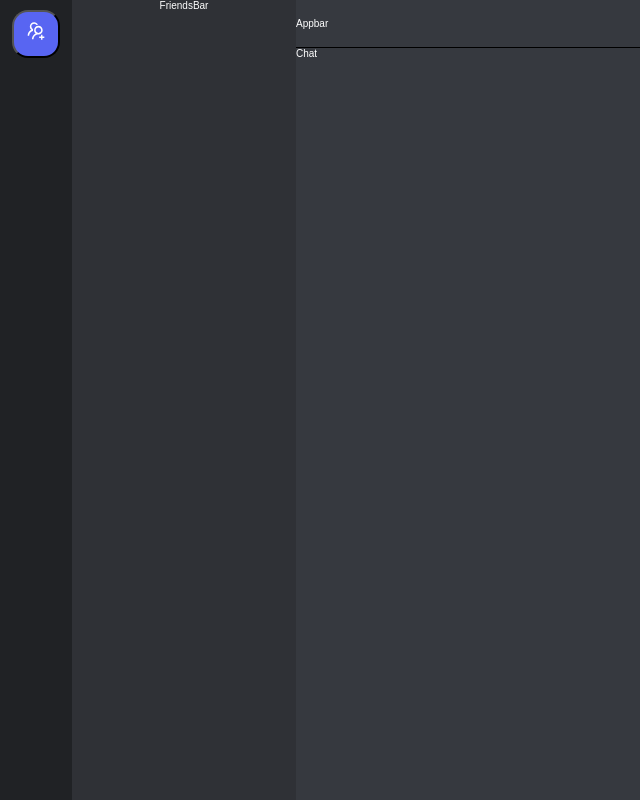
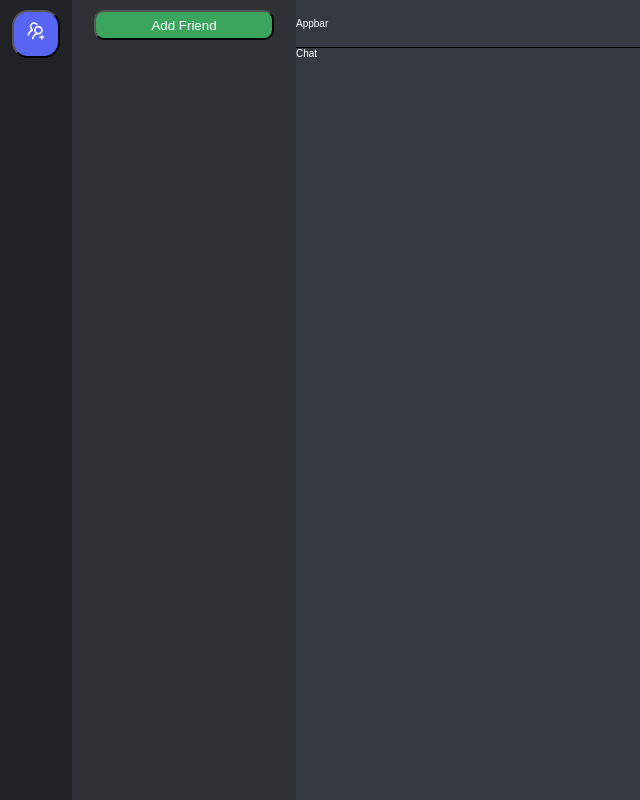
Before and after one commit to LucasMagaldi/seven, a React (Create React App) app in the folder seven-frontend/: page / in a window 1280 px wide. Shown: the whole page, without its empty margins (0-640 px from the left). Built offline with nearby package versions, Linux system fonts and the light colour scheme.

Commit message:
[add] add friend button - layout page

```diff
--- a/seven-frontend/src/components/FriendsBar/FriendsBar.jsx
+++ b/seven-frontend/src/components/FriendsBar/FriendsBar.jsx
@@ -1,11 +1,15 @@
 import React from 'react';
 
-import { Wrapper } from './style';
+import { Wrapper, AddFriend } from './style';
 
 
 const FriendsBar = () => {
   return (
-    <Wrapper>FriendsBar</Wrapper>
+    <Wrapper>
+      <AddFriend>
+        Add Friend
+      </AddFriend>
+    </Wrapper>
   )
 }
 
--- a/seven-frontend/src/components/FriendsBar/style.js
+++ b/seven-frontend/src/components/FriendsBar/style.js
@@ -9,3 +9,13 @@ export const Wrapper = styled.div`
     align-items: center;
     background: ${({ theme }) => theme.colors.secondary};
 `
+
+export const AddFriend = styled.button`
+    margin-top: 10px;
+    width: 80%;
+    height: 30px;
+    background: #3ba55d;
+    color: white;
+    border-radius: 10px;
+    cursor: pointer;
+`
```
